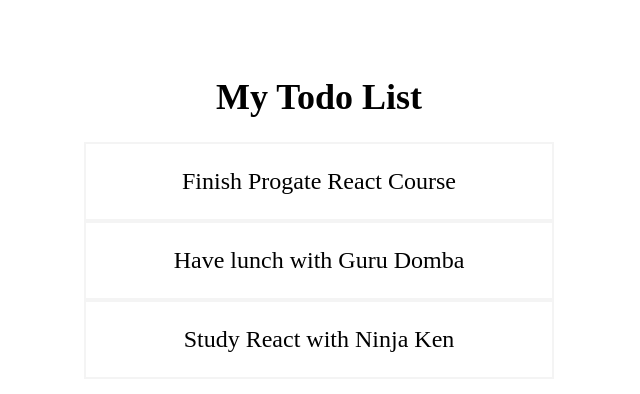
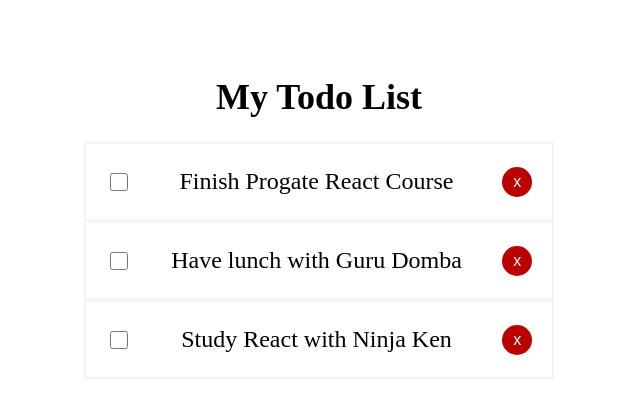
Before and after one commit to chrizzzii/todo-ReactApp, a React (Vite) app: page / in a window 1280 px wide. Shown: the top 394 px of the page, without its empty margins (321-961 px from the left). Built offline with nearby package versions, Linux system fonts and the light colour scheme.

Commit message:
Develop delete todo feature

```diff
--- a/src/App.jsx
+++ b/src/App.jsx
@@ -1,36 +1,61 @@
-import { useState } from 'react'
-import reactLogo from './assets/react.svg'
-import viteLogo from '/vite.svg'
-import './App.css'
-import Todos from './components/Todos';  // Lalukan Import
+import { useState } from "react";
+import reactLogo from "./assets/react.svg";
+import viteLogo from "/vite.svg";
+import "./App.css";
+import Todos from "./components/Todos"; // Lalukan Import
 
 function App() {
   const [todos, setTodos] = useState([
     {
       id: 1,
-      title: 'Finish Progate React Course',
+      title: "Finish Progate React Course",
       completed: false,
     },
     {
       id: 2,
-      title: 'Have lunch with Guru Domba',
+      title: "Have lunch with Guru Domba",
       completed: false,
     },
     {
       id: 3,
-      title: 'Study React with Ninja Ken',
+      title: "Study React with Ninja Ken",
       completed: false,
     },
-  ])
+  ]);
 
-  console.log(todos)
+  console.log(todos);
+
+  // Definisikan toggleCompleted di sini
+  const toggleCompleted = (todoId) => {
+    const updatedTodos = todos.map((todo) => {
+      if (todo.id === todoId) {
+        todo.completed = !todo.completed;
+      }
+      return todo;
+    });
+    setTodos(updatedTodos);
+  };
+
+  const deleteTodo = (todoId) => {
+    const deletedTodos = todos.filter((todo) => {
+      if (todo.id !== todoId) {
+        return todo;
+      }
+    });
+    setTodos(deletedTodos);
+  };
 
   return (
     <>
-    <div style={styles.container}>
-      <h1 style={styles.title}>My Todo List</h1>
-      <Todos todos={todos} />
-    </div>
+      <div style={styles.container}>
+        <h1 style={styles.title}>My Todo List</h1>
+        {/* Teruskan function toggleCompleted ke component Todos */}
+        <Todos
+          todos={todos}
+          toggleCompleted={toggleCompleted}
+          deleteTodo={deleteTodo}
+        />
+      </div>
 
       {/*<div> whenClicked is a property not an event, per se.
         <a href="https://vitejs.dev" target="_blank">
@@ -53,17 +78,17 @@
         Click on the Vite and React logos to learn more
       </p>*/}
     </>
-  )
+  );
 }
 
 const styles = {
   container: {
-    textAlign: 'center',
-    padding: '12px',
+    textAlign: "center",
+    padding: "12px",
   },
   title: {
-    fontSize: '36px',
+    fontSize: "36px",
   },
-}
+};
 
-export default App
+export default App;
--- a/src/components/TodoItem.jsx
+++ b/src/components/TodoItem.jsx
@@ -1,18 +1,55 @@
-import React from 'react'
+import React from "react";
 
-const TodoItem = ({ todo }) => {
+// Menerima function toggleCompleted sebagai sebuah prop
+const TodoItem = ({ todo, toggleCompleted, deleteTodo }) => {
+  const getTodoTitleStyle = () => {
+    if (todo.completed === true) {
+      return { textDecoration: "line-through" };
+    } else {
+      return { textDecoration: "none" };
+    }
+  };
+
   return (
     <div style={styles.todoItem}>
-      <p>{todo.title}</p>
+      <input
+        type="checkbox"
+        style={styles.checkbox}
+        onChange={() => toggleCompleted(todo.id)}
+      />
+      <p style={getTodoTitleStyle()}>{todo.title}</p>
+      {/* Tambahkan sebuah button di sini */}
+      <button style={styles.button} onClick={() => deleteTodo(todo.id)}>
+        x
+      </button>
     </div>
-  )
-}
+  );
+};
 
+// Salin CSS yang terbaru CSS di bawah ini
 const styles = {
-    todoItem: {
-      border: '2px solid #f4f4f4',
-      fontSize: '24px',
-    },
-  }
+  todoItem: {
+    border: "2px solid #f4f4f4",
+    fontSize: "24px",
+    display: "flex",
+    justifyContent: "space-between",
+    alignItems: "center",
+    padding: "0 20px",
+  },
+  checkbox: {
+    height: "18px",
+    width: "18px",
+  },
+  button: {
+    backgroundColor: "#BB0000",
+    color: "#fff",
+    height: "30px",
+    width: "30px",
+    borderRadius: "100%",
+    border: "none",
+    cursor: "pointer",
+    fontSize: "16px",
+  },
+};
 
-export default TodoItem
+export default TodoItem;
--- a/src/components/Todos.jsx
+++ b/src/components/Todos.jsx
@@ -1,21 +1,29 @@
-import React from 'react'
-import TodoItem from './TodoItem' // Lakukan import
+import React from "react";
+import TodoItem from "./TodoItem"; // Lakukan import
 
-const Todos = ({ todos }) => {
+const Todos = ({ todos, toggleCompleted, deleteTodo }) => {
   return (
     <div style={styles.container}>
       {todos.map((todo) => {
-        return <TodoItem key={todo.id} todo={todo} />
+        return (
+          <TodoItem
+            key={todo.id}
+            todo={todo}
+            // Teruskan function toggleCompleted ke component TodoItem
+            toggleCompleted={toggleCompleted}
+            deleteTodo={deleteTodo}
+          />
+        );
       })}
     </div>
-  )
-}
+  );
+};
 
 const styles = {
   container: {
-    width: '40%',
-    margin: '0 auto',
+    width: "40%",
+    margin: "0 auto",
   },
-}
+};
 
-export default Todos
+export default Todos;
```
